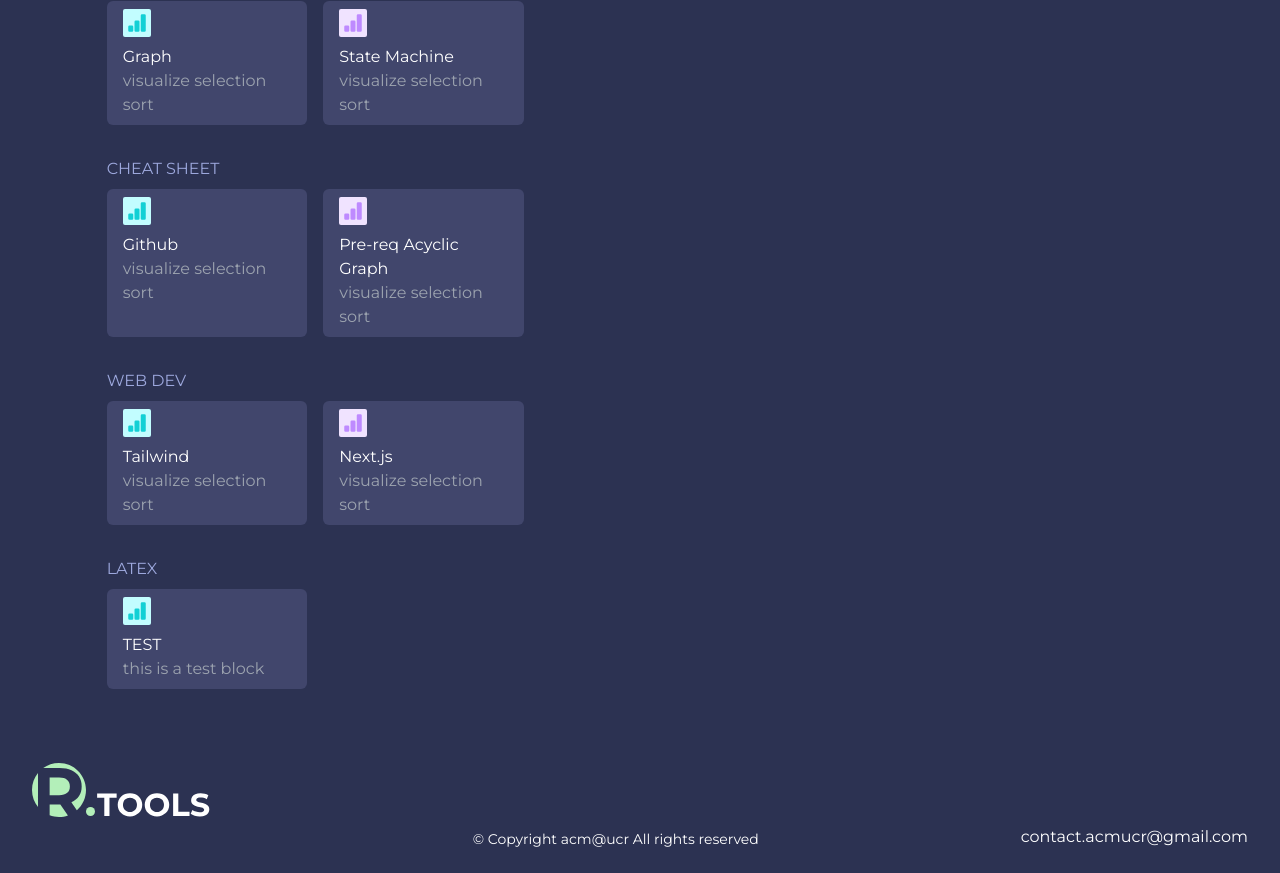
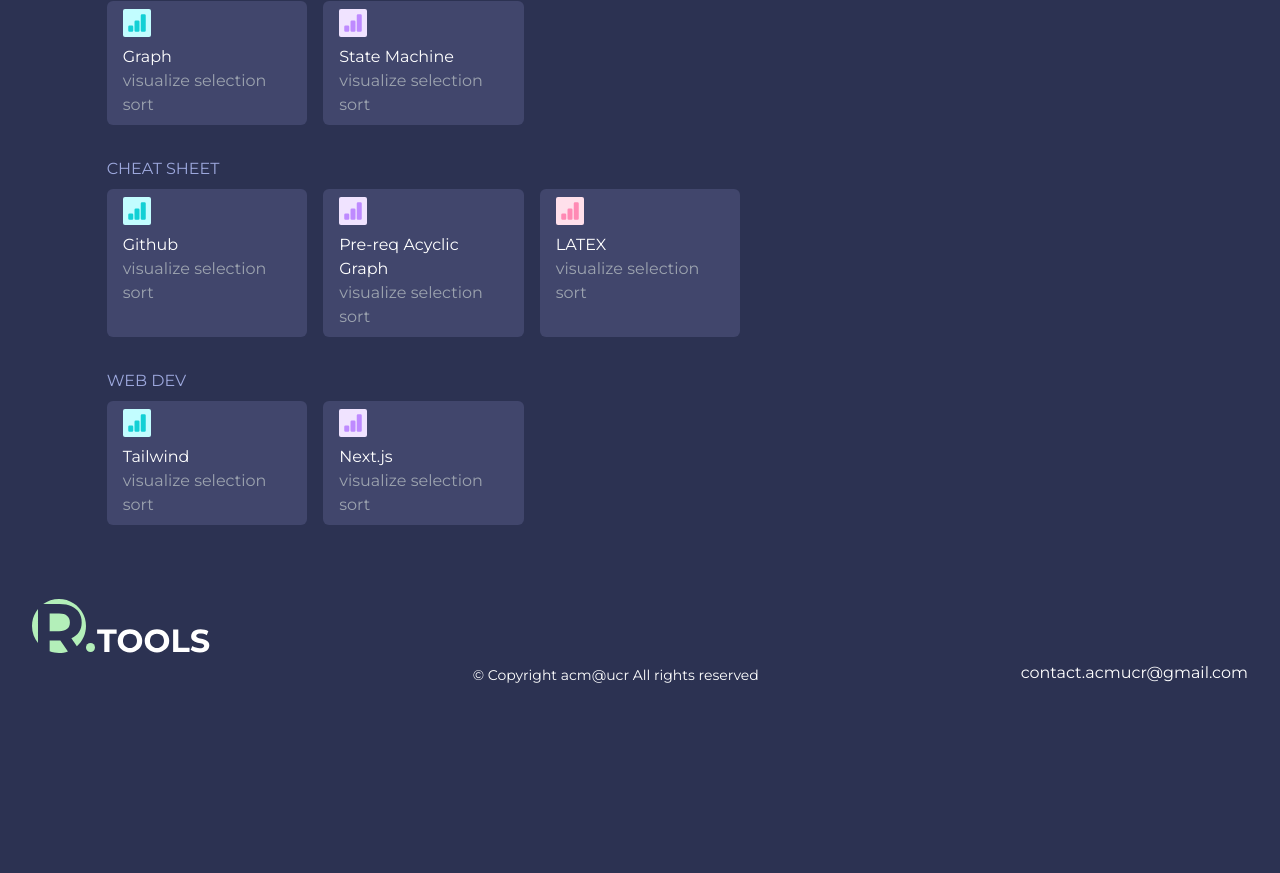
Before and after one commit to acm-ucr/r-tools, a Next.js app: page / in a window 1280 px wide. Shown: the part 912-1785 px from the top of the page. After the commit the page ends 1621 px from the top, so only its background shows below. Built offline with nearby package versions, Linux system fonts and the light colour scheme.

Commit message:
moved Latex under Cheat Shet

```diff
--- a/src/data/navigation.js
+++ b/src/data/navigation.js
@@ -112,6 +112,12 @@ export const NAVIGATION = [
         link: "/cheat-sheet/pre-req",
         description: "visualize selection sort",
       },
+      {
+        icon: <BsBarChartFill />,
+        name: "LATEX",
+        link: "/latex",
+        description: "visualize selection sort",
+      },
     ],
   },
   {
@@ -132,18 +138,6 @@ export const NAVIGATION = [
       },
     ],
   },
-  {
-    name: "LATEX",
-    link: "/latex",
-    sub: [
-      {
-        icon: <BsBarChartFill />,
-        name: "TEST",
-        link: "/web-dev/tailwind",
-        description: "this is a test block",
-      },
-    ],
-  },
 ];
 
 export const ALL_CARDS = () => {
```
